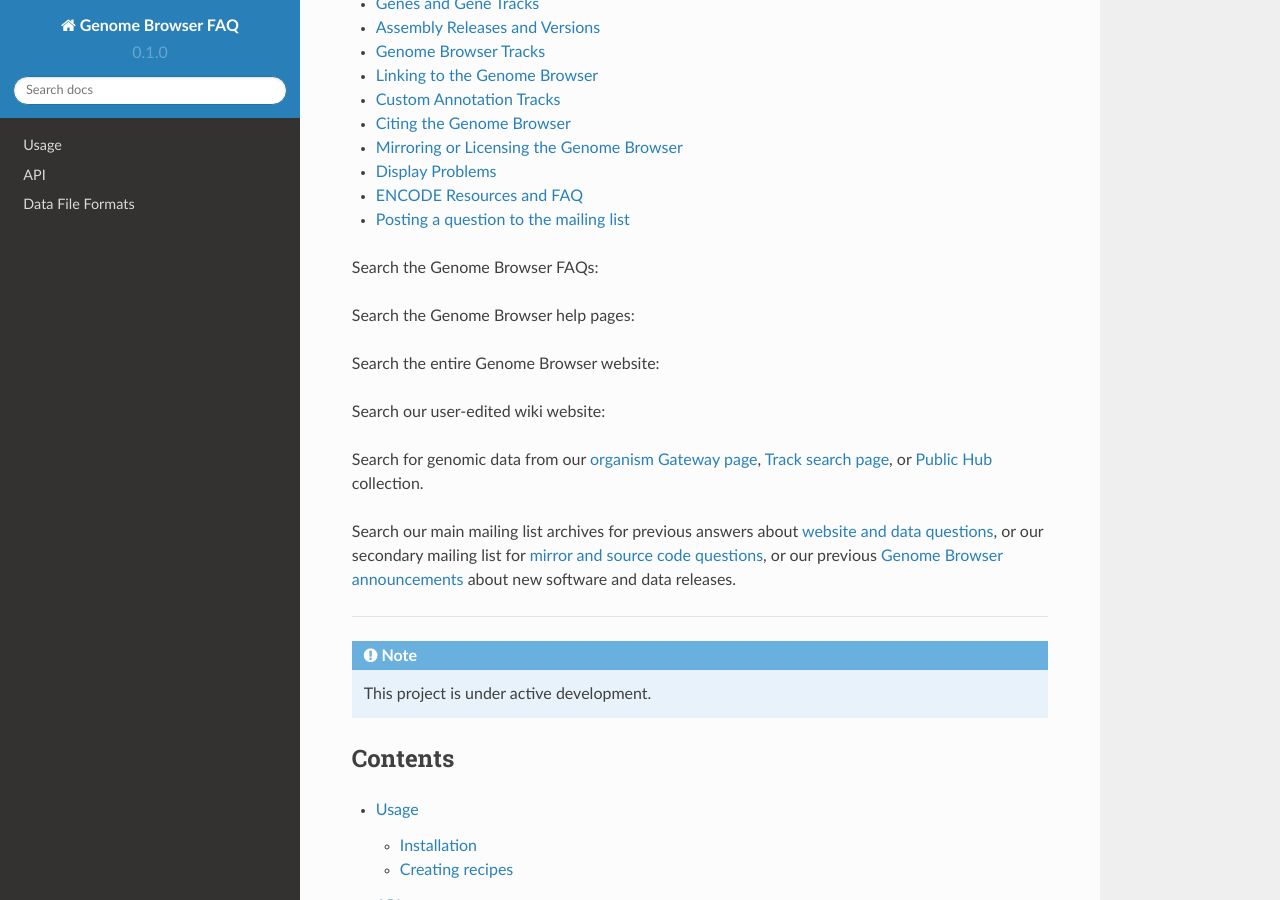
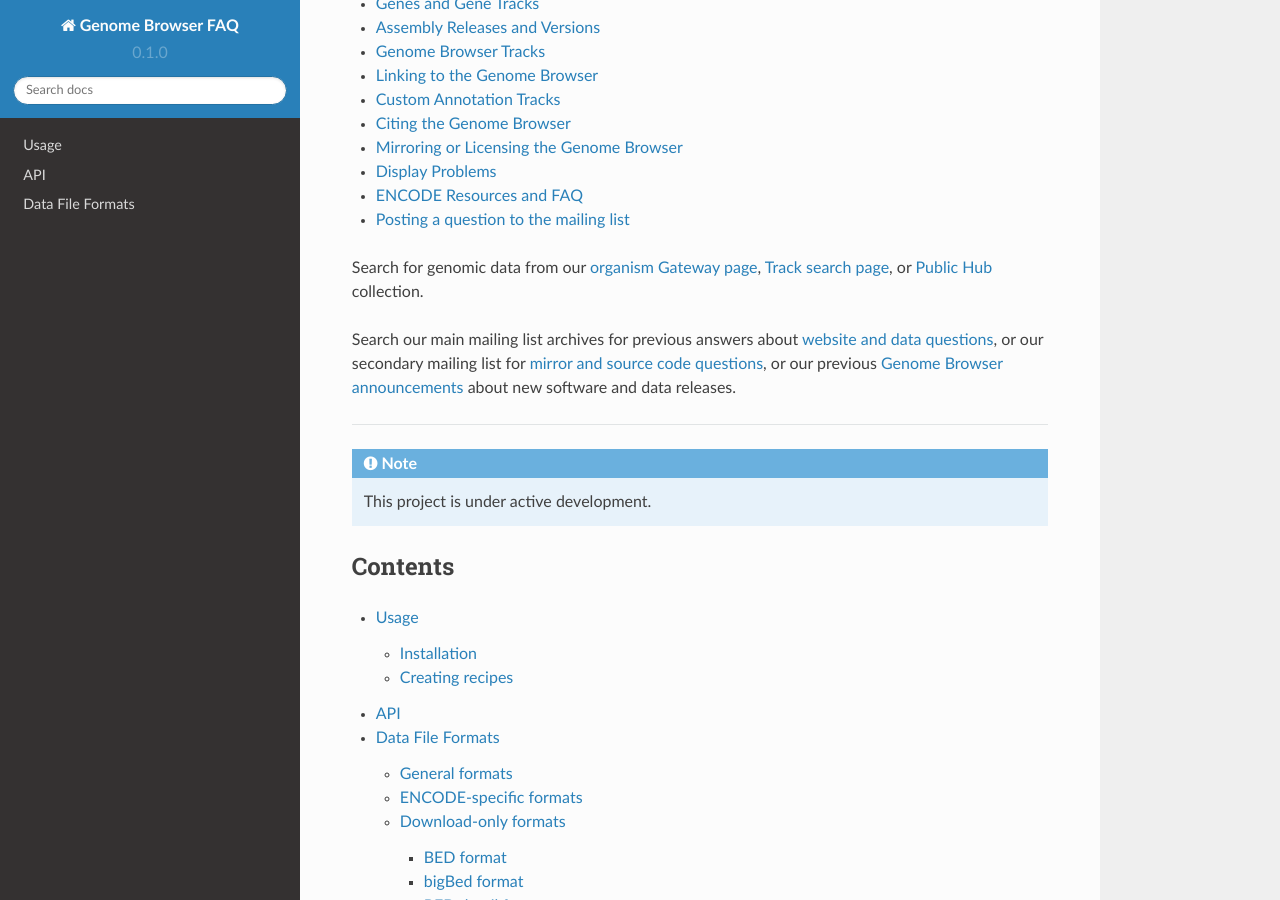
Before and after one commit to jnavarr5/readthedocs, a Sphinx documentation site: the page built from docs/source/index.rst, in a window 1280 px wide and 900 px high, scrolled down 392 px. Built offline with Sphinx 7.4.7 and the Read the Docs theme 2.0.0, drawn with Linux system fonts in a browser that asks for light colours; pages that are not in the unit, such as notebooks, are missing from menus.

Commit message:
Update index.rst

```diff
--- a/docs/source/index.rst
+++ b/docs/source/index.rst
@@ -31,13 +31,6 @@
 
    .. container:: col-md-7
 
-      Search the Genome Browser FAQs:
-
-      Search the Genome Browser help pages:
-
-      Search the entire Genome Browser website:
-
-      Search our user-edited wiki website:
 
       Search for genomic data from our `organism Gateway
       page <../cgi-bin/hgGateway>`__, `Track search
```
